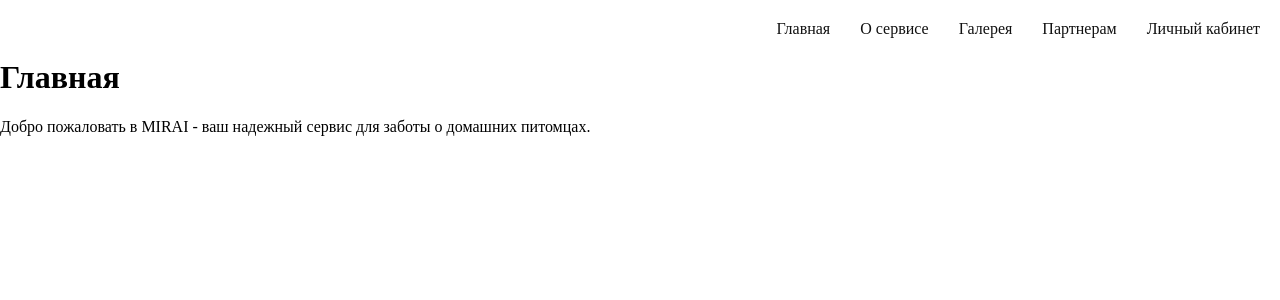
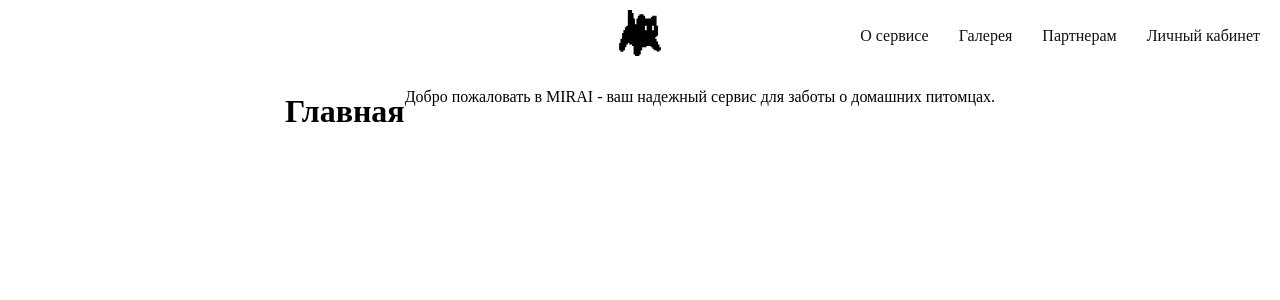
Before and after one commit to awwwdde/mirai, a React (Vite) app: page / in a window 1280 px wide. Shown: the top 300 px of the page. Built offline with nearby package versions, Linux system fonts and the light colour scheme.

Commit message:
0.9 // menu

```diff
--- a/src/pages/MainMirai.tsx
+++ b/src/pages/MainMirai.tsx
@@ -1,6 +1,6 @@
 const MainMirai = () => {
     return (
-      <div className="flex-1 p-8">
+      <div className="flex justify-center flex-1 p-8">
         <h1 className="text-3xl font-bold mb-6">Главная</h1>
         <p className="text-lg text-gray-700">
           Добро пожаловать в MIRAI - ваш надежный сервис для заботы о домашних питомцах.
--- /dev/null
+++ b/src/widgets/MirIcon.tsx
@@ -0,0 +1,22 @@
+import React from "react";
+
+interface MirIconProps extends React.SVGProps<SVGSVGElement> {
+  color?: string;
+  width?: number | string;
+  height?: number | string;
+}
+
+const MirIcon: React.FC<MirIconProps> = ({ color = "currentColor", width = 32, height = 32, ...props }) => (
+  <svg
+    width={width}
+    height={height}
+    viewBox="0 0 175 192"
+    fill="none"
+    xmlns="http://www.w3.org/2000/svg"
+    {...props}
+  >
+    <path d="M55.8896 0V11.5137H61.7812V34.3164H67.2197V57.3447H73.3379V34.3164H79.0029V22.8027H85.1201V16.9326H101.889V22.8027H108.007V34.3164H130.893V28.4463H136.558V22.8027H153.778V62.9893H159.67V103.401H153.778V109.045H148.113V114.915H153.778V126.203H159.67V137.943H165.335V149.231H171V160.746H165.335V166.39H153.778V160.746H142.676V155.102H137.011V149.231H130.893V143.588H113.671V149.231H96.4502V160.746H90.5586V178.13H84.8936V184H67.6729V178.13H61.7812V143.588H55.8896V137.943H44.5605V132.073H38.6689V137.943H32.7773V149.231H27.3389V160.746H21.2207V166.842H9.43848V160.746H4V132.073H9.43848V114.915H15.7832V92.1123H21.2207V80.1475H27.1123V68.8584H32.7773V63.2148H38.6689L38.8955 0H55.8896ZM107.28 62.7148V80.873H114.172V62.7148H107.28ZM136.058 62.7148V80.873H142.949V62.7148H136.058Z" fill={color}/>
+  </svg>
+);
+
+export default MirIcon;
--- a/src/widgets/menu.tsx
+++ b/src/widgets/menu.tsx
@@ -1,10 +1,10 @@
 import { Link, useLocation } from 'react-router-dom'
+import MirIcon from './MirIcon'
 
 const Menu = () => {
   const location = useLocation()
 
   const menuItems = [
-    { path: '/' , label: 'Главная'},
     { path: '/about', label: 'О сервисе' },
     { path: '/gallery', label: 'Галерея' },
     { path: '/partners', label: 'Партнерам' },
@@ -12,8 +12,13 @@ const Menu = () => {
   ]
 
   return (
-    <div className="flex justify-end w-full">
-      <nav className="flex flex-row space-x-[30px] p-6 bg-white shadow-lg rounded-lg mt-[20px] mr-[20px]">
+    <div className="relative flex items-center w-full px-8 pt-8 h-[72px]">
+      <div className="absolute left-1/2 top-0 -translate-x-1/2 flex justify-center items-center w-[72px] h-[72px]">
+        <Link to="/">
+          <MirIcon width={48} height={48} color="#000" />
+        </Link>
+      </div>
+      <nav className="ml-auto flex flex-row space-x-[30px] p-6 bg-white shadow-lg rounded-lg mr-[20px]">
         {menuItems.map((item) => (
           <Link
             key={item.path}
```
Also changed, not shown: src/addons/mir.svg (added).
